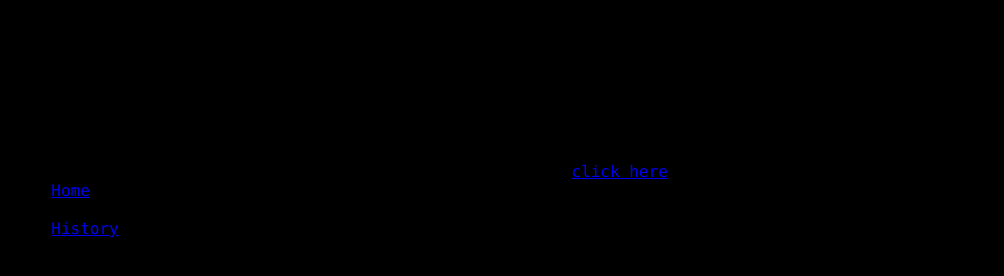
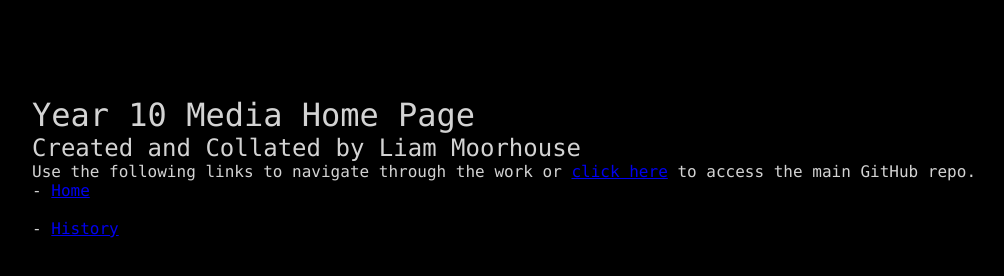
Before and after one commit to Dexin09/10Media-Arts, a plain HTML site: page index.html in a window 1280 px wide. Shown: the whole page, without its empty margins (64-1068 px from the left). Drawn offline with Linux system fonts and the light colour scheme.

Commit message:
Update index.html
Replaced light-grey with lightgrey, fixing issue with text colouring

```diff
--- a/index.html
+++ b/index.html
@@ -5,19 +5,19 @@
 		.title{
 			font-size: 2em;
 			font-family: Consolas;
-			color: light-grey;
+			color: lightgrey;
 		}
 
 		.heading{
 			font-size: 1.5em;
 			font-family: Consolas;
-			color: light-grey;
+			color: lightgrey;
 		}
 
 		.body{
 			font-size: 1em;
 			font-family: Consolas;
-			color: light-grey;
+			color: lightgrey;
 		}
 	</style>
 
```
